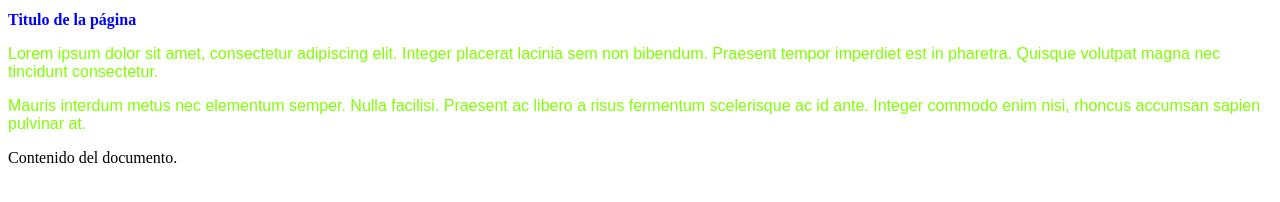
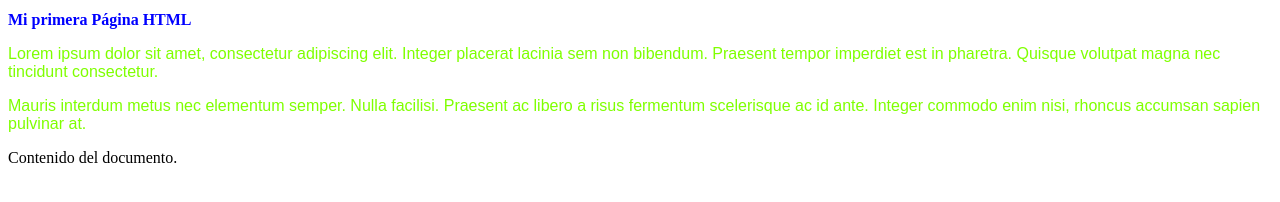
Before and after one commit to Aldhal/ProyectoGit, a plain HTML site: page index.html in a window 1280 px wide. Drawn offline with Linux system fonts and the light colour scheme.

Commit message:
Cambio de nombre en el archivo y en etiqueta h1

```diff
--- a/Index.html
+++ b/index.html
@@ -8,8 +8,9 @@
     <body>
 
         <header>
-            <h1>Titulo de la página</h1>
+            <h1>Mi primera Página HTML</h1>
         </header>
+
         <p class="claseNueva">Lorem ipsum dolor sit amet, consectetur adipiscing elit. Integer placerat lacinia sem non bibendum.
             Praesent tempor imperdiet est in pharetra. Quisque volutpat magna nec tincidunt consectetur.</p>
         <p class="claseNueva">Mauris interdum metus nec elementum semper. Nulla facilisi. Praesent ac libero a risus fermentum scelerisque ac id ante.
```
